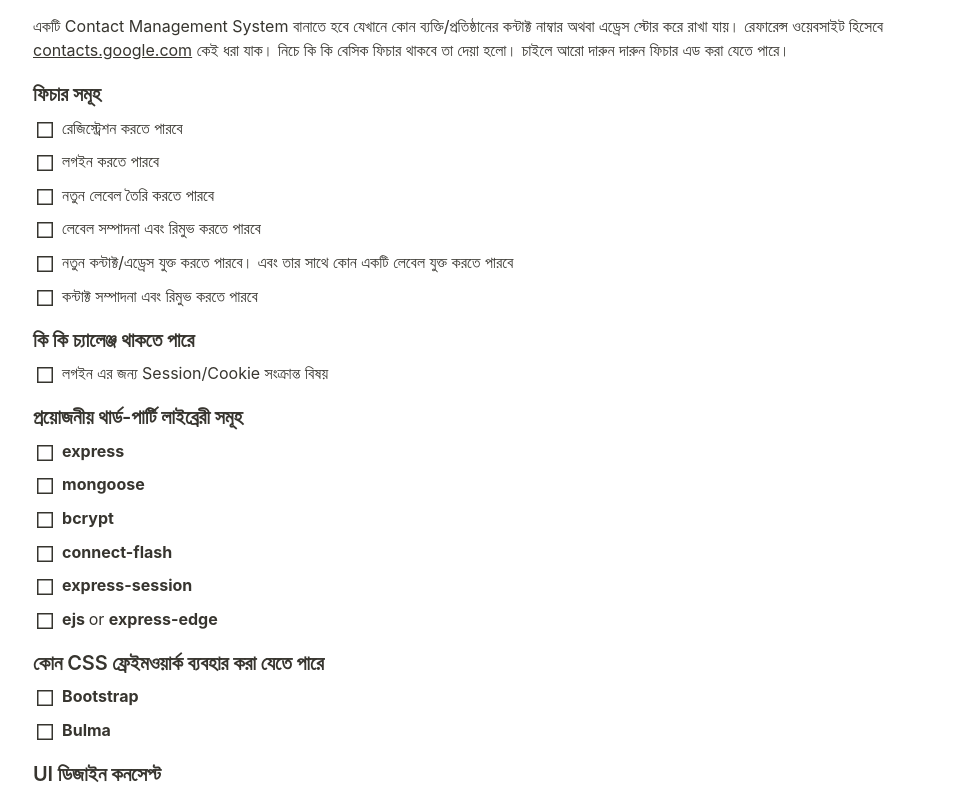
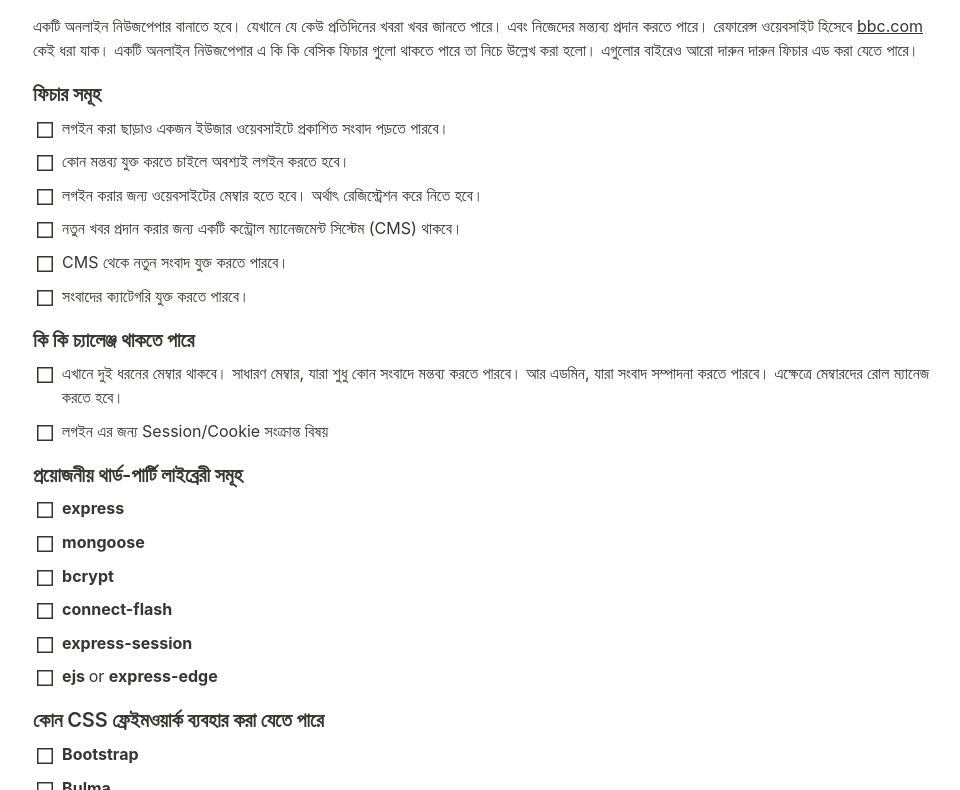
Before and after one commit to anwarulislam/webdev-tutorial-assignments, a plain HTML site: page task-4.html in a window 1280 px wide. Shown: the part 96-886 px from the top of the page, without its empty margins (157-1117 px from the left). Drawn offline with Linux system fonts and the light colour scheme.

Commit message:
all task edited

```diff
--- a/task-4.html
+++ b/task-4.html
@@ -2,65 +2,76 @@
 
 <head>
 	<meta http-equiv="Content-Type" content="text/html; charset=utf-8" />
-	<title>QnA/Forum Website</title>
-	<link rel="stylesheet" href="style.css">
+	<title>Online Newspaper</title>
+	<link rel="stylesheet" href="style.css?v=1">
 
 </head>
 
 <body>
 	<article id="84c8bd0b-59c9-48a1-91ff-4a52c04e810e" class="page sans">
 		<header>
-			<h1 class="page-title">Contact Management</h1>
+			<h1 class="page-title">Online Newspaper</h1>
 		</header>
 		<div class="page-body">
 			<p id="a377537a-f100-404b-805d-cab672bfc758" class="">
-				একটি Contact Management System বানাতে হবে যেখানে কোন
-				ব্যক্তি/প্রতিষ্ঠানের কন্টাক্ট নাম্বার অথবা এড্রেস স্টোর করে রাখা যায়। রেফারেন্স ওয়েবসাইট হিসেবে <a
-					href="http://contacts.google.com">contacts.google.com</a> কেই ধরা যাক। নিচে কি কি বেসিক ফিচার থাকবে
-				তা দেয়া হলো। চাইলে আরো দারুন দারুন ফিচার এড করা যেতে পারে।
+				একটি অনলাইন নিউজপেপার বানাতে হবে। যেখানে যে কেউ প্রতিদিনের খবরা খবর জানতে পারে। এবং নিজেদের মন্ত্যব্য প্রদান করতে পারে। রেফারেন্স ওয়েবসাইট হিসেবে <a
+					href="http://bbc.com">bbc.com</a> কেই ধরা যাক। একটি অনলাইন নিউজপেপার এ কি কি বেসিক ফিচার গুলো থাকতে পারে তা নিচে উল্লেখ করা হলো। এগুলোর বাইরেও আরো দারুন দারুন ফিচার এড করা যেতে পারে।
 			</p>
 
 
 			<h3 id="9b66cede-06f4-4d9b-86a1-322780d1c535" class="">ফিচার সমূহ</h3>
 			<ul id="1c3341e9-d899-4265-849b-3e484810407c" class="to-do-list">
 				<li>
-					<div class="checkbox checkbox-off"></div> <span class="to-do-children-unchecked">রেজিস্ট্রেশন করতে
-						পারবে</span>
+					<div class="checkbox checkbox-off"></div> <span class="to-do-children-unchecked">
+						লগইন করা ছাড়াও একজন ইউজার ওয়েবসাইটে প্রকাশিত সংবাদ পড়তে পারবে।
+					</span>
+				</li>
+			</ul>
+			<ul id="1c3341e9-d899-4265-849b-3e484810407c" class="to-do-list">
+				<li>
+					<div class="checkbox checkbox-off"></div> <span class="to-do-children-unchecked">
+						কোন মন্তব্য যুক্ত করতে চাইলে অবশ্যই লগইন করতে হবে।
+					</span>
 				</li>
 			</ul>
 			<ul id="68c76e7f-0aae-4017-ae0c-c2cfcf2921b6" class="to-do-list">
 				<li>
-					<div class="checkbox checkbox-off"></div> <span class="to-do-children-unchecked">লগইন করতে
-						পারবে</span>
+					<div class="checkbox checkbox-off"></div> <span class="to-do-children-unchecked">
+						লগইন করার জন্য ওয়েবসাইটের মেম্বার হতে হবে। অর্থাৎ রেজিস্ট্রেশন করে নিতে হবে।
+					</span>
 				</li>
 			</ul>
 			<ul id="9c55408c-43b6-483d-bd10-828dcdd51dce" class="to-do-list">
 				<li>
-					<div class="checkbox checkbox-off"></div> <span class="to-do-children-unchecked">নতুন লেবেল তৈরি
-						করতে পারবে</span>
+					<div class="checkbox checkbox-off"></div> <span class="to-do-children-unchecked">
+						নতুন খবর প্রদান করার জন্য একটি কন্ট্রোল ম্যানেজমেন্ট সিস্টেম (CMS) থাকবে।
+					</span>
 				</li>
 			</ul>
 			<ul id="9fa2b003-206c-4c4e-910c-5af4d4456b10" class="to-do-list">
 				<li>
-					<div class="checkbox checkbox-off"></div> <span class="to-do-children-unchecked">লেবেল সম্পাদনা এবং
-						রিমুভ করতে পারবে</span>
+					<div class="checkbox checkbox-off"></div> <span class="to-do-children-unchecked">
+						CMS থেকে নতুন সংবাদ যুক্ত করতে পারবে।
+					</span>
 				</li>
 			</ul>
 			<ul id="0d5258e7-e60e-42f7-a398-b314cd69548f" class="to-do-list">
 				<li>
-					<div class="checkbox checkbox-off"></div> <span class="to-do-children-unchecked">নতুন
-						কন্টাক্ট/এড্রেস যুক্ত করতে পারবে। এবং তার সাথে কোন একটি লেবেল যুক্ত করতে পারবে</span>
-				</li>
-			</ul>
-			<ul id="8e2b1109-a1f1-4df8-85f3-1e6ae6097190" class="to-do-list">
-				<li>
-					<div class="checkbox checkbox-off"></div> <span class="to-do-children-unchecked">কন্টাক্ট সম্পাদনা
-						এবং রিমুভ করতে পারবে</span>
+					<div class="checkbox checkbox-off"></div> <span class="to-do-children-unchecked">
+						সংবাদের ক্যাটেগরি যুক্ত করতে পারবে।
+					</span>
 				</li>
 			</ul>
 
 
 			<h3 id="501be55b-5198-472f-a0da-06bad397aa54" class="">কি কি চ্যালেঞ্জ থাকতে পারে</h3>
+			<ul id="4a0368be-0b68-41b3-bbe7-ba9b4ccd2dfe" class="to-do-list">
+				<li>
+					<div class="checkbox checkbox-off"></div> <span class="to-do-children-unchecked">
+						এখানে দুই ধরনের মেম্বার থাকবে। সাধারণ মেম্বার, যারা শুধু কোন সংবাদে মন্তব্য করতে পারবে। আর এডমিন, যারা সংবাদ সম্পাদনা করতে পারবে। এক্ষেত্রে মেম্বারদের রোল ম্যানেজ করতে হবে।
+					</span>
+				</li>
+			</ul>
 			<ul id="4a0368be-0b68-41b3-bbe7-ba9b4ccd2dfe" class="to-do-list">
 				<li>
 					<div class="checkbox checkbox-off"></div> <span class="to-do-children-unchecked">লগইন এর জন্য
@@ -119,11 +130,11 @@
 						class="to-do-children-unchecked"><strong>Bulma</strong></span>
 				</li>
 			</ul>
-			<h3 id="a64e7794-9426-4a9f-872c-37fe02b04e97" class="">UI ডিজাইন কনসেপ্ট</h3>
-			<p id="c0b40c8c-4ebb-4e5d-b705-2c629991fcaf" class="">নিচে প্রজেক্টের UI ডিজাইন করার জন্য কিছু ছবি যুক্ত করা
+			<h3 id="a64e7794-9426-4a9f-872c-37fe02b04e97" class="d-none">UI ডিজাইন কনসেপ্ট</h3>
+			<p id="c0b40c8c-4ebb-4e5d-b705-2c629991fcaf" class="d-none">নিচে প্রজেক্টের UI ডিজাইন করার জন্য কিছু ছবি যুক্ত করা
 				হলো। যেগুলো থেকে ধারণা পাওয়া যাবে UI তে কি কি থাকবে। হুবহু মিলে গেলেও কোন সমস্যা নেই। ফাংশানিলিটি এবং
 				ফিচারের দিকে বেশি গুরুত্ব দেয়া উচিত।</p>
-			<figure id="8fcd2dfe-5804-49fe-980c-16583d0313ce" class="image"><a
+			<figure id="8fcd2dfe-5804-49fe-980c-16583d0313ce" class="image d-none"><a
 					href="https://images.unsplash.com/photo-1486312338219-ce68d2c6f44d?ixlib=rb-1.2.1&amp;q=85&amp;fm=jpg&amp;crop=entropy&amp;cs=srgb"><img
 						style="width:528px"
 						src="https://images.unsplash.com/photo-1486312338219-ce68d2c6f44d?ixlib=rb-1.2.1&amp;q=85&amp;fm=jpg&amp;crop=entropy&amp;cs=srgb" /></a>
```
Also changed, not shown: index.html (+6 -0 lines), style.css (+6 -0 lines), task-1.html (+24 -21 lines), task-2.html (+36 -18 lines), task-3.html (+12 -6 lines), task-5.html (+1 -1 lines).
